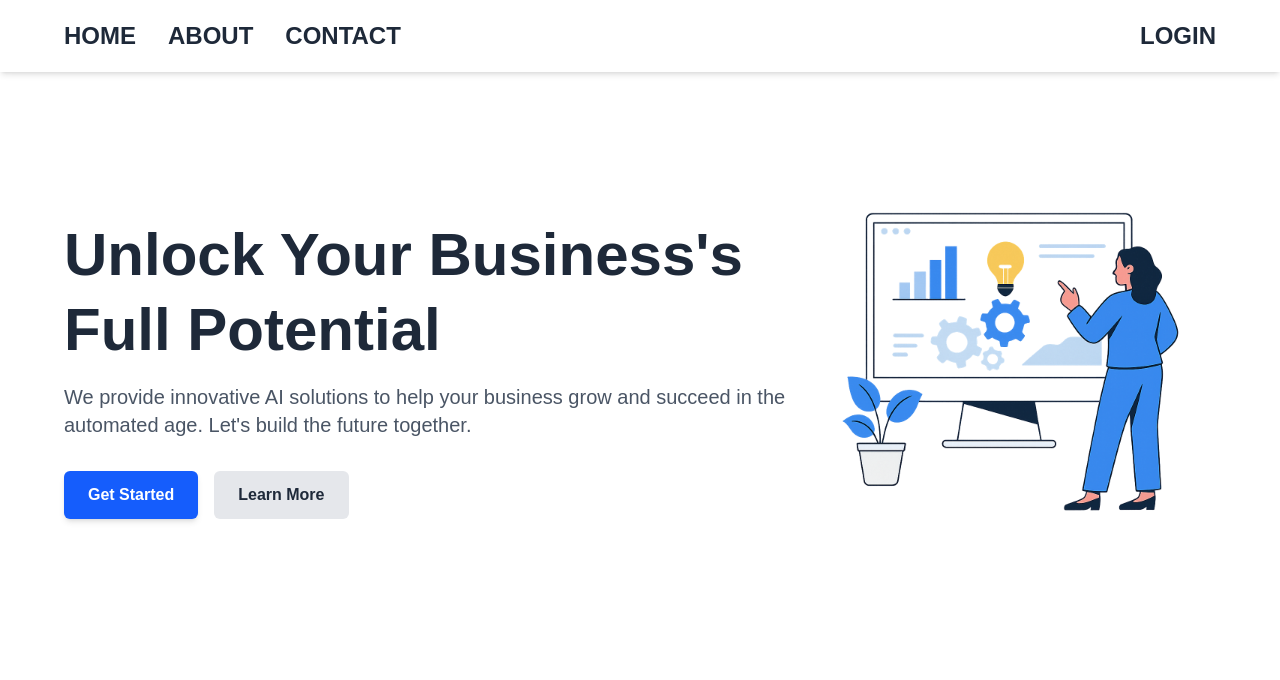
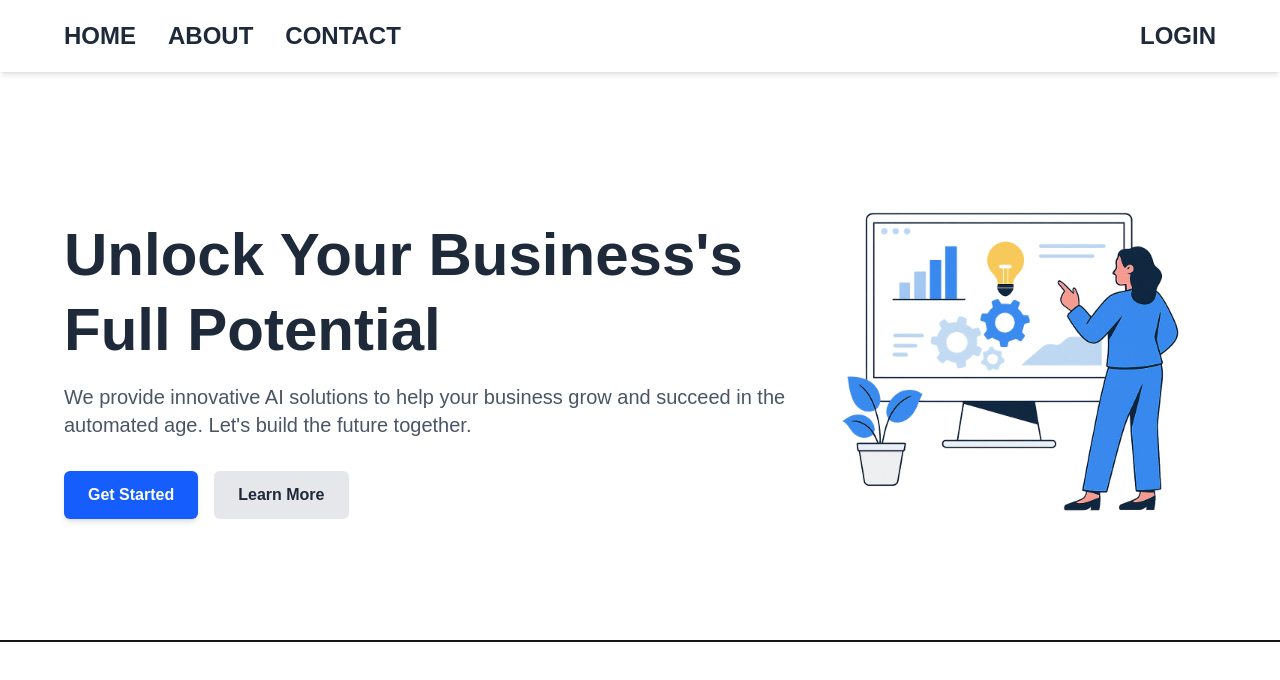
Before and after one commit to mk4555/business-landing-page, a Next.js app: page / in a window 1280 px wide. Shown: the top 680 px of the page. Built offline with nearby package versions, Linux system fonts and the light colour scheme.

Commit message:
Refactor nav and hero

```diff
--- a/app/components/Hero.tsx
+++ b/app/components/Hero.tsx
@@ -3,7 +3,9 @@ import React from "react";
 import Image from "next/image";
 const Hero: React.FC = () => {
   return (
-    <section className="flex flex-row items-center pt-20 pb-20 text-left bg-white">
+    <div className="bg-white border-b-2">
+      <div className="mx-auto flex max-w-6xl flex-col items-center gap-[32px] sm:items-start ">
+        <section className="flex flex-row items-center pt-20 pb-20 text-left ">
           <div className="basis-2/3">
             <h1 className="text-4xl sm:text-5xl md:text-6xl font-bold text-gray-800 leading-tight">
               {"Unlock Your Business's Full Potential"}
@@ -37,6 +39,8 @@ const Hero: React.FC = () => {
             />
           </div>
         </section>
+      </div>
+    </div>
   );
 };
 
--- a/app/page.tsx
+++ b/app/page.tsx
@@ -4,7 +4,7 @@ export default function Home() {
   return (
     <div>
       <Header />
-      <main className="mx-auto flex max-w-6xl flex-col items-center gap-[32px] pt-24 row-start-2 sm:items-start">
+      <main className="pt-24 row-start-2 bg-white">
         <Hero />
       </main>
       <footer className="row-start-3 flex gap-[24px] flex-wrap items-center justify-center"></footer>
```
Lines whose indentation alone changed are shown as unchanged.
